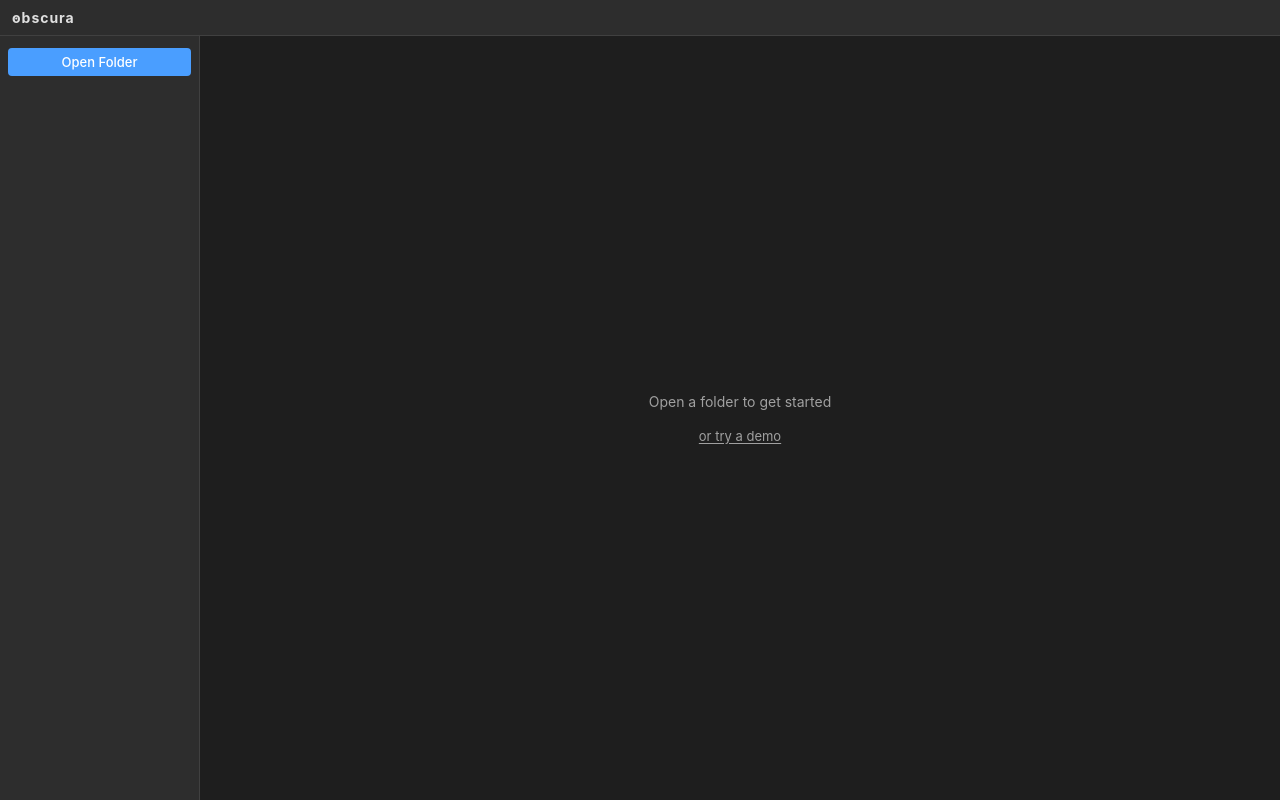
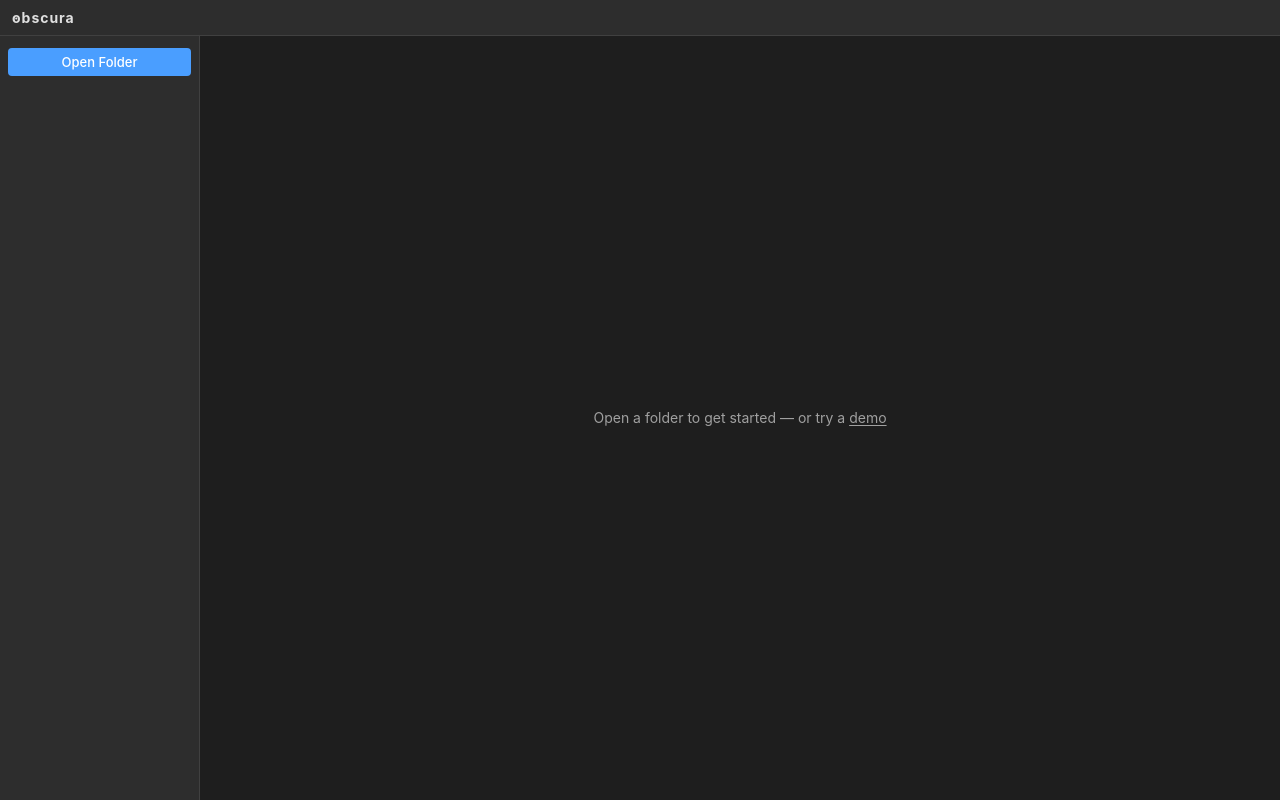
Before and after one commit to Arkham/obscura, a React (Vite) app: page / in a window 1280 px wide. Built offline with nearby package versions, Linux system fonts and the light colour scheme.

Commit message:
refactor: inline demo link with 'Open a folder' text
Only the word "demo" is now a clickable link, displayed on the same
line and at the same font size as the surrounding text.

```diff
--- a/src/components/catalog/CatalogView.module.css
+++ b/src/components/catalog/CatalogView.module.css
@@ -117,7 +117,7 @@
   background: none;
   border: none;
   color: var(--text-secondary, #a0a0a0);
-  font-size: 13px;
+  font: inherit;
   cursor: pointer;
   padding: 0;
   text-decoration: underline;
--- a/src/components/catalog/CatalogView.tsx
+++ b/src/components/catalog/CatalogView.tsx
@@ -201,16 +201,21 @@ export function CatalogView({ onOpenEditor }: CatalogViewProps) {
         <div className={styles.main}>
           {!dirHandle ? (
             <div className={styles.empty}>
-              <span className={styles.emptyText}>Open a folder to get started</span>
+              <span className={styles.emptyText}>
+                Open a folder to get started
                 {recentFolders.length === 0 && (
+                  <>
+                    {' — or try a '}
                     <button
                       className={styles.demoLink}
                       onClick={handleTryDemo}
                       disabled={demoLoading}
                     >
-                  {demoLoading ? 'Loading demo...' : 'or try a demo'}
+                      {demoLoading ? 'loading...' : 'demo'}
                     </button>
+                  </>
                 )}
+              </span>
             </div>
           ) : isLoading && entries.length === 0 ? (
             <div className={styles.loading}>{loadProgress}</div>
```
Also changed, not shown: 1 other file (tests, documents, lock files or other folders). Lines whose indentation alone changed are shown as unchanged.
